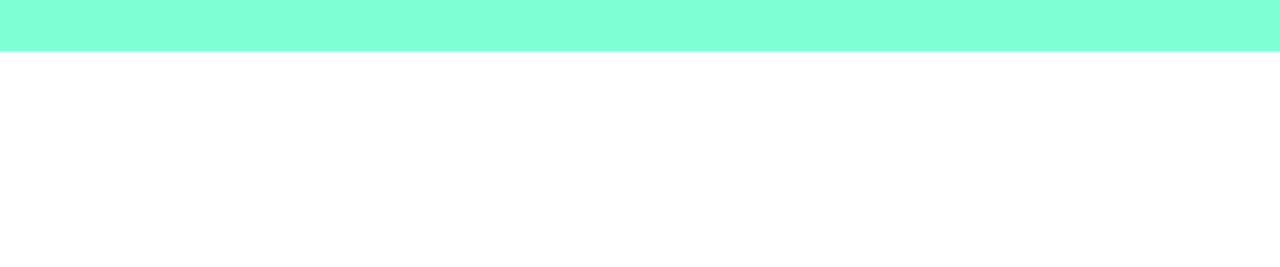
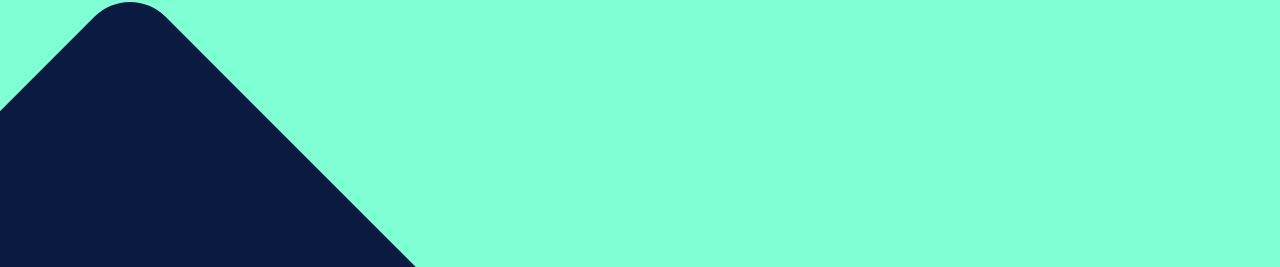
Before and after one commit to andresLemme/paginaPersonal, a React (Create React App) app: page / in a window 1280 px wide. Shown: the part 515-782 px from the top of the page. Built offline with nearby package versions, Linux system fonts and the light colour scheme.

Commit message:
adding section

```diff
--- a/src/App.css
+++ b/src/App.css
@@ -9,7 +9,7 @@ menu, nav, section, summary {
   line-height: 1;
   border: 0;
 	font-size: 100%;
-  overflow-x: inherit;
+  overflow-x:initial;
 }
 
 a {
@@ -21,6 +21,7 @@ a {
   box-sizing: border-box;
   color: #333;
   scroll-behavior: smooth;
+  overflow-x: hidden;
 }
 img{
   max-width: 100%;
@@ -32,10 +33,41 @@ li{
 .contaninerHome{
   background-color: aquamarine;
   margin-top: 0px;
+
 }
 
 .container-main{
   max-width: 1280px;
   margin: 0 auto;
-  padding-top: 50px;
+  padding: 50px 0;
+
+
 }
+.contaninerHome::before{
+  content: "";
+  display: block;
+  width: 820px;
+  height: 820px;
+  position: absolute;
+  left: -280px;
+  top: 666px;
+
+  background-color: #0b1a40;
+  transform: rotate(-45deg);
+  border-radius: 50px;
+}
+
+
+  /* .contaninerHome::after{
+    content: "";
+    display: block;
+    width: 520px;
+    height: 520px;
+    position: absolute;
+    left: -280px;
+    top: 666px;
+
+    background-color: #0b1a40;
+    transform: rotate(-45deg);
+    border-radius: 50px;
+  } */
--- a/src/App.js
+++ b/src/App.js
@@ -1,14 +1,19 @@
 
 import './App.css';
+import About from './Component/About';
 import Hero from './Component/Hero';
 import Navbar from './Component/Navbar';
+import Skill from './Component/Skills';
 
 
 function App() {
   return (
   <div className="contaninerHome">
+
   <Navbar/>
   <Hero/>
+  <About/>
+  <Skill/>
 
   </div>
 
--- /dev/null
+++ b/src/Component/About/index.js
@@ -0,0 +1,9 @@
+import React from 'react'
+
+export default function About() {
+  return (
+    <section className="container-main">
+      dsadasdas
+    </section>
+  )
+}
--- a/src/Component/Hero/hero.scss
+++ b/src/Component/Hero/hero.scss
@@ -1,6 +1,8 @@
 .block-division {
   display: grid;
   grid-template-columns: 1fr 1fr;
+
+
   @media screen and (max-width: 458px){
     grid-template-columns: 1fr;
     flex-direction: column-reverse;
@@ -10,6 +12,9 @@
 
   .block-left {
     padding: 100px 0 100px;
+    @media screen and (max-width: 458px){
+     padding: 60px 0;
+    }
 
     h3{
       font-size: 60px;
@@ -32,6 +37,9 @@
   display: flex;
   align-items:center;
   justify-content:flex-end;
+  @media screen and (max-width: 458px){
+    justify-content:center;
+  }
 
   img{
     width: 50%;
@@ -39,5 +47,10 @@
     display: flex;
   }
 }
+.shapes{
+  position: relative;
+
 
 }
+
+}
--- a/src/Component/Hero/index.js
+++ b/src/Component/Hero/index.js
@@ -5,6 +5,7 @@ export default function Hero(){
   return(
     <section className="container-main">
       <div className="block-division">
+
         <div className="block-left">
         <h3>Hola,</h3>
           <h1>Soy Andrés Federico Lemme</h1>
@@ -14,7 +15,9 @@ export default function Hero(){
         <div className="block-right">
         <img src="https://media-exp1.licdn.com/dms/image/C4D03AQF-raMfGj5OqA/profile-displayphoto-shrink_800_800/0/1518585170510?e=1632960000&v=beta&t=J0hAAKWLrunPnfmmVNvulbr1e8v-CgYzpUumXh7pFbg" alt="Andres Lemme" />
         </div>
+        <div id="right-shape"></div>
       </div>
+
     </section>
   )
 }
--- /dev/null
+++ b/src/Component/Skills/index.js
@@ -0,0 +1,9 @@
+import React from 'react'
+
+export default function Skill() {
+  return (
+    <section className="container-main">
+      dfsfdsfsd
+    </section>
+  )
+}
```
